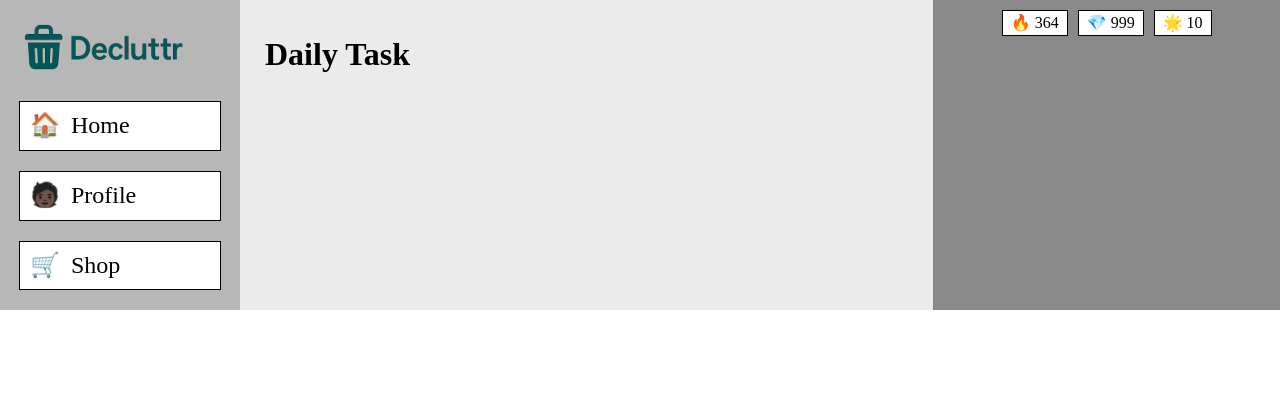
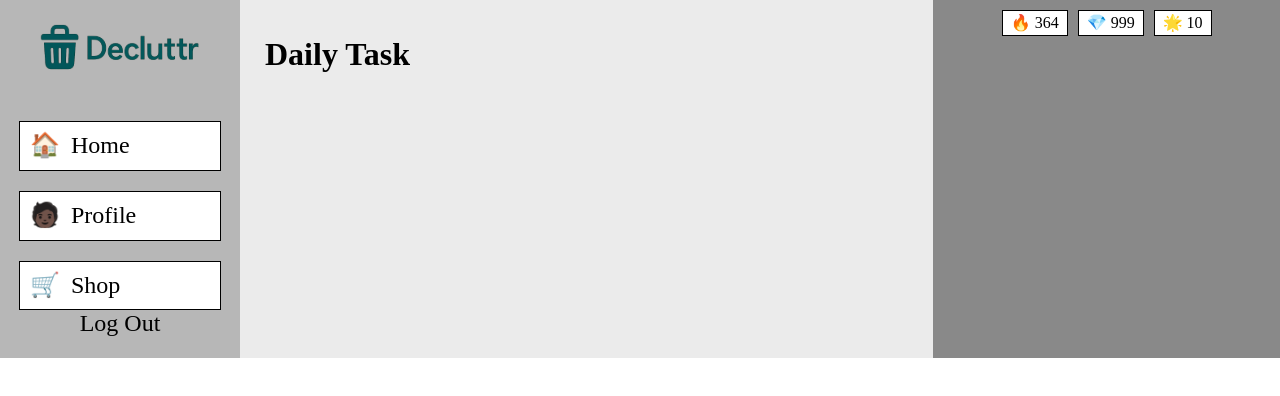
Before and after one commit to RyBCreates/decluttr, a React (Vite) app: page / in a window 1280 px wide. Shown: the top 396 px of the page. Built offline with nearby package versions, Linux system fonts and the light colour scheme.

Commit message:
Added mockData and started setup of login/logout

```diff
--- a/src/components/Achievement/Achievement.jsx
+++ b/src/components/Achievement/Achievement.jsx
@@ -4,7 +4,6 @@ import "./Achievement.css";
 function Achievement({ achievement }) {
   const [isCompleted, setIsCompleted] = useState(false);
 
-  console.log(achievement);
   return (
     <div className="achievement">
       <div className="achievement__info">
--- a/src/components/App/App.jsx
+++ b/src/components/App/App.jsx
@@ -1,16 +1,40 @@
+import { useState } from "react";
 import { Routes, Route } from "react-router-dom";
-import SideBar from "../LeftSideBar/LeftSideBar";
+import LeftSideBar from "../LeftSideBar/LeftSideBar";
 import Home from "../pages/Home/Home";
 import Profile from "../pages/Profile/Profile";
 import Shop from "../pages/Shop/Shop";
 
+import { users } from "../../utils/mockData/mockUsers";
 import "./App.css";
 
 function App() {
+  const [isLoggedIn, setIsLoggedIn] = useState(true);
+  const [currentUser, serCurrentUser] = useState({ id: 1 });
+
+  const [activeModal, setActiveModal] = useState("");
+
+  const handleRegisterClick = () => {
+    setActiveModal("register");
+  };
+
+  const handleLoginClick = () => {
+    setIsLoggedIn(true);
+  };
+
+  const handleLogoutClick = () => {
+    setIsLoggedIn(false);
+    setCurrentUser(null);
+  };
+
   return (
     <div className="app">
       <div className="app__content">
-        <SideBar />
+        <LeftSideBar
+          isLoggedIn={isLoggedIn}
+          handleLoginClick={handleLoginClick}
+          handleLogoutClick={handleLogoutClick}
+        />
         <Routes>
           <Route path="/" element={<Home />} />
           <Route path="profile" element={<Profile />} />
--- a/src/components/LeftSideBar/LeftSideBar.css
+++ b/src/components/LeftSideBar/LeftSideBar.css
@@ -1,6 +1,10 @@
 .left-sidebar {
   background: #b7b7b7;
   padding: 20px;
+  display: flex;
+  flex-direction: column;
+  align-items: center;
+  justify-content: space-between;
 }
 
 .left-sidebar__logo {
@@ -37,3 +41,16 @@
 .left-sidebar__link-emoji {
   margin-right: 5px;
 }
+
+.left-sidebar__logout,
+.left-sidebar__login,
+.left-sidebar__register {
+  font-size: 24px;
+  padding: 0;
+  border: none;
+  background-color: transparent;
+}
+
+.left-sidebar__login {
+  margin-right: 25px;
+}
--- a/src/components/LeftSideBar/LeftSideBar.jsx
+++ b/src/components/LeftSideBar/LeftSideBar.jsx
@@ -2,9 +2,15 @@ import { NavLink } from "react-router-dom";
 import logo from "../../assets/logo/decluttr-logo.svg";
 import "./LeftSideBar.css";
 
-function LeftSideBar() {
+function LeftSideBar({
+  isLoggedIn,
+  handleLogoutClick,
+  handleLoginClick,
+  handleRegisterClick,
+}) {
   return (
     <div className="left-sidebar">
+      <nav className="left-sidebar__container" aria-label="Main navigation">
         <NavLink to="/">
           <img
             className="left-sidebar__logo"
@@ -12,7 +18,6 @@ function LeftSideBar() {
             alt="Decluttr logo"
           ></img>
         </NavLink>
-      <nav className="left-sidebar__container" aria-label="Main navigation">
         <NavLink className="left-sidebar__link" to="/">
           <span className="left-sidebar__link-emoji">🏠</span> Home
         </NavLink>
@@ -23,6 +28,35 @@ function LeftSideBar() {
           <span className="left-sidebar__link-emoji">🛒</span> Shop
         </NavLink>
       </nav>
+      {isLoggedIn ? (
+        <button
+          className="left-sidebar__logout"
+          onClick={() => {
+            handleLogoutClick();
+          }}
+        >
+          Log Out
+        </button>
+      ) : (
+        <div className="left-sidebar__auth-buttons">
+          <button
+            className="left-sidebar__login"
+            onClick={() => {
+              handleLoginClick();
+            }}
+          >
+            Log In
+          </button>
+          <button
+            className="left-sidebar__register"
+            onClick={() => {
+              handleRegisterClick;
+            }}
+          >
+            Register
+          </button>
+        </div>
+      )}
     </div>
   );
 }
--- /dev/null
+++ b/src/utils/mockData/mockUserBadges.js
@@ -0,0 +1,5 @@
+export const userBadges = [
+  { userId: 1, badgeId: 1, unlocked: true, dateUnlocked: "09-12-25" },
+  { userId: 1, badgeId: 2, unlocked: false, dateUnlocked: null },
+  { userId: 2, badgeId: 1, unlocked: true, dateUnlocked: "09-10-25" },
+];
--- /dev/null
+++ b/src/utils/mockData/mockUsers.js
@@ -0,0 +1,42 @@
+export const users = [
+  {
+    id: 1,
+    username: "Ryan",
+    email: "ryan@test.com",
+    password: "1234",
+    level: 10,
+    xp: 1000,
+    gems: 1000,
+    streak: 21,
+  },
+  {
+    id: 2,
+    username: "Emily",
+    email: "emily@test.com",
+    password: "1234",
+    level: 9,
+    xp: 950,
+    gems: 1200,
+    streak: 30,
+  },
+  {
+    id: 3,
+    username: "Jordan",
+    email: "jordan@test.com",
+    password: "1234",
+    level: 21,
+    xp: 2105,
+    gems: 100,
+    streak: 0,
+  },
+  {
+    id: 4,
+    username: "Gisell",
+    email: "gisell@test.com",
+    password: "1234",
+    level: 3,
+    xp: 300,
+    gems: 200,
+    streak: 3,
+  },
+];
```
Lines whose indentation alone changed are shown as unchanged.
